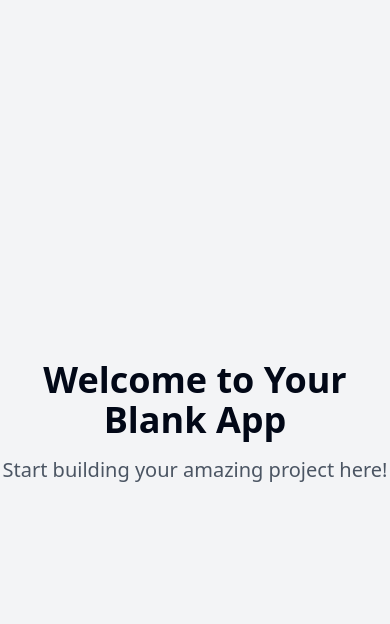
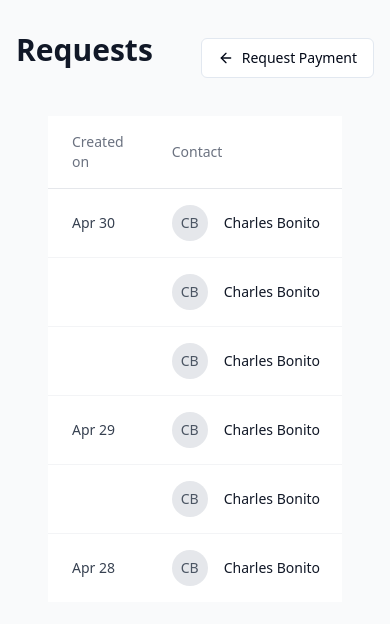
Before and after one commit to AmarKumarShaw/date-reveal-table-react, a React (Vite) app: page / in a window 390 px wide. Shown: the top 624 px of the page. Built offline with nearby package versions, Linux system fonts and the light colour scheme.

Commit message:
feat: Implement date reveal table
Implement a table component that reveals repeated dates on hover, as described in the prompt. Ensure responsiveness for different screen sizes.

```diff
--- /dev/null
+++ b/src/components/ContactAvatar.tsx
@@ -0,0 +1,21 @@
+
+import React from 'react';
+import { cn } from '@/lib/utils';
+
+interface ContactAvatarProps {
+  initials: string;
+  className?: string;
+}
+
+const ContactAvatar: React.FC<ContactAvatarProps> = ({ initials, className }) => {
+  return (
+    <div className={cn(
+      'flex items-center justify-center w-9 h-9 rounded-full bg-gray-200 text-gray-600 text-sm',
+      className
+    )}>
+      {initials}
+    </div>
+  );
+};
+
+export default ContactAvatar;
--- /dev/null
+++ b/src/components/PaymentRequests.tsx
@@ -0,0 +1,74 @@
+
+import React from 'react';
+import { Button } from "@/components/ui/button";
+import { ArrowLeft } from "lucide-react";
+import PaymentRequestsTable from "./PaymentRequestsTable";
+import { PaymentRequest } from '@/types/payment';
+
+const PaymentRequests: React.FC = () => {
+  // Mock data for the table
+  const mockRequests: PaymentRequest[] = [
+    {
+      id: '1',
+      createdOn: new Date('2023-04-30'),
+      contact: { initials: 'CB', name: 'Charles Bonito' },
+      amount: 10000.00,
+      status: 'Active',
+      account: 'Ops / Payroll'
+    },
+    {
+      id: '2',
+      createdOn: new Date('2023-04-30'),
+      contact: { initials: 'CB', name: 'Charles Bonito' },
+      amount: 10000.00,
+      status: 'Processing',
+      account: 'Ops / Payroll'
+    },
+    {
+      id: '3',
+      createdOn: new Date('2023-04-30'),
+      contact: { initials: 'CB', name: 'Charles Bonito' },
+      amount: 10000.00,
+      status: 'Paid',
+      account: 'Ops / Payroll'
+    },
+    {
+      id: '4',
+      createdOn: new Date('2023-04-29'),
+      contact: { initials: 'CB', name: 'Charles Bonito' },
+      amount: 10000.00,
+      status: 'Overdue',
+      account: 'Ops / Payroll'
+    },
+    {
+      id: '5',
+      createdOn: new Date('2023-04-29'),
+      contact: { initials: 'CB', name: 'Charles Bonito' },
+      amount: 10000.00,
+      status: 'Expired',
+      account: 'Ops / Payroll'
+    },
+    {
+      id: '6',
+      createdOn: new Date('2023-04-28'),
+      contact: { initials: 'CB', name: 'Charles Bonito' },
+      amount: 10000.00,
+      status: 'Canceled',
+      account: 'Ops / Payroll'
+    }
+  ];
+
+  return (
+    <div className="container mx-auto px-4 sm:px-6 lg:px-8 py-8 max-w-full">
+      <div className="flex flex-wrap items-center justify-between mb-8">
+        <h1 className="text-3xl font-bold text-gray-900 mb-4 md:mb-0">Requests</h1>
+        <Button variant="outline" className="flex items-center gap-2">
+          <ArrowLeft className="h-4 w-4" /> Request Payment
+        </Button>
+      </div>
+      <PaymentRequestsTable requests={mockRequests} />
+    </div>
+  );
+};
+
+export default PaymentRequests;
--- /dev/null
+++ b/src/components/PaymentRequestsTable.tsx
@@ -0,0 +1,115 @@
+
+import React, { useState } from 'react';
+import { PaymentRequest } from '@/types/payment';
+import StatusBadge from './StatusBadge';
+import ContactAvatar from './ContactAvatar';
+import { formatCurrency } from '@/utils/formatters';
+
+interface PaymentRequestsTableProps {
+  requests: PaymentRequest[];
+}
+
+const PaymentRequestsTable: React.FC<PaymentRequestsTableProps> = ({ requests }) => {
+  const [hoveredRowId, setHoveredRowId] = useState<string | null>(null);
+
+  const formatDate = (date: Date): string => {
+    return new Intl.DateTimeFormat('en-US', {
+      month: 'short',
+      day: 'numeric'
+    }).format(date);
+  };
+
+  const shouldShowDate = (currentDate: Date, index: number): boolean => {
+    // Show date if it's the first row
+    if (index === 0) return true;
+
+    // Show date if current date is different from previous date
+    const prevDate = requests[index - 1].createdOn;
+
+    const currentDateString = currentDate.toDateString();
+    const prevDateString = prevDate.toDateString();
+
+    return currentDateString !== prevDateString;
+  };
+
+  return (
+    <div className="w-full overflow-x-auto">
+      <div className="container mx-auto max-w-full">
+        <div className="flex flex-col">
+          <div className="min-w-full">
+            <div className="overflow-hidden">
+              <table className="min-w-full divide-y divide-gray-200">
+                <thead className="bg-white">
+                  <tr>
+                    <th scope="col" className="px-6 py-4 text-left text-sm font-medium text-gray-500">
+                      Created on
+                    </th>
+                    <th scope="col" className="px-6 py-4 text-left text-sm font-medium text-gray-500">
+                      Contact
+                    </th>
+                    <th scope="col" className="px-6 py-4 text-right text-sm font-medium text-gray-500">
+                      Amount
+                    </th>
+                    <th scope="col" className="px-6 py-4 text-center text-sm font-medium text-gray-500">
+                      Status
+                    </th>
+                    <th scope="col" className="px-6 py-4 text-left text-sm font-medium text-gray-500">
+                      Account
+                    </th>
+                  </tr>
+                </thead>
+                <tbody className="bg-white divide-y divide-gray-100">
+                  {requests.map((request, index) => {
+                    const isDateVisible = shouldShowDate(request.createdOn, index) ||
+                                        hoveredRowId === request.id;
+
+                    return (
+                      <tr
+                        key={request.id}
+                        onMouseEnter={() => setHoveredRowId(request.id)}
+                        onMouseLeave={() => setHoveredRowId(null)}
+                        className="hover:bg-gray-50"
+                      >
+                        <td className="px-6 py-4 whitespace-nowrap">
+                          {isDateVisible && (
+                            <div className="text-sm text-gray-700">
+                              {formatDate(request.createdOn)}
+                            </div>
+                          )}
+                          {!isDateVisible && (
+                            <div className="h-5"></div> // Empty div to maintain row height
+                          )}
+                        </td>
+                        <td className="px-6 py-4 whitespace-nowrap">
+                          <div className="flex items-center">
+                            <ContactAvatar initials={request.contact.initials} />
+                            <div className="ml-4">
+                              <div className="text-sm font-medium text-gray-900">
+                                {request.contact.name}
+                              </div>
+                            </div>
+                          </div>
+                        </td>
+                        <td className="px-6 py-4 whitespace-nowrap text-right text-sm text-gray-900">
+                          {formatCurrency(request.amount)}
+                        </td>
+                        <td className="px-6 py-4 whitespace-nowrap text-center">
+                          <StatusBadge status={request.status} />
+                        </td>
+                        <td className="px-6 py-4 whitespace-nowrap text-sm text-gray-900">
+                          {request.account}
+                        </td>
+                      </tr>
+                    );
+                  })}
+                </tbody>
+              </table>
+            </div>
+          </div>
+        </div>
+      </div>
+    </div>
+  );
+};
+
+export default PaymentRequestsTable;
--- /dev/null
+++ b/src/components/StatusBadge.tsx
@@ -0,0 +1,35 @@
+
+import React from 'react';
+import { cn } from '@/lib/utils';
+import { PaymentStatus } from '@/types/payment';
+
+interface StatusBadgeProps {
+  status: PaymentStatus;
+  className?: string;
+}
+
+const StatusBadge: React.FC<StatusBadgeProps> = ({ status, className }) => {
+  const statusMap: Record<PaymentStatus, { bg: string; text: string }> = {
+    'Active': { bg: 'bg-status-active', text: 'text-statusText-active' },
+    'Processing': { bg: 'bg-status-processing', text: 'text-statusText-processing' },
+    'Paid': { bg: 'bg-status-paid', text: 'text-statusText-paid' },
+    'Overdue': { bg: 'bg-status-overdue', text: 'text-statusText-overdue' },
+    'Expired': { bg: 'bg-status-expired', text: 'text-statusText-expired' },
+    'Canceled': { bg: 'bg-status-canceled', text: 'text-statusText-canceled' },
+  };
+
+  const { bg, text } = statusMap[status];
+
+  return (
+    <span className={cn(
+      'inline-block rounded-md px-3 py-1 text-sm font-medium',
+      bg,
+      text,
+      className
+    )}>
+      {status}
+    </span>
+  );
+};
+
+export default StatusBadge;
--- a/src/pages/Index.tsx
+++ b/src/pages/Index.tsx
@@ -1,12 +1,10 @@
-// Update this page (the content is just a fallback if you fail to update the page)
+
+import PaymentRequests from '@/components/PaymentRequests';
 
 const Index = () => {
   return (
-    <div className="min-h-screen flex items-center justify-center bg-gray-100">
-      <div className="text-center">
-        <h1 className="text-4xl font-bold mb-4">Welcome to Your Blank App</h1>
-        <p className="text-xl text-gray-600">Start building your amazing project here!</p>
-      </div>
+    <div className="min-h-screen bg-gray-50">
+      <PaymentRequests />
     </div>
   );
 };
--- /dev/null
+++ b/src/types/payment.ts
@@ -0,0 +1,14 @@
+
+export type PaymentStatus = 'Active' | 'Processing' | 'Paid' | 'Overdue' | 'Expired' | 'Canceled';
+
+export interface PaymentRequest {
+  id: string;
+  createdOn: Date;
+  contact: {
+    initials: string;
+    name: string;
+  };
+  amount: number;
+  status: PaymentStatus;
+  account: string;
+}
--- /dev/null
+++ b/src/utils/formatters.ts
@@ -0,0 +1,8 @@
+
+export const formatCurrency = (amount: number): string => {
+  return new Intl.NumberFormat('en-US', {
+    style: 'currency',
+    currency: 'USD',
+    minimumFractionDigits: 2
+  }).format(amount);
+};
--- a/tailwind.config.ts
+++ b/tailwind.config.ts
@@ -1,3 +1,4 @@
+
 import type { Config } from "tailwindcss";
 
 export default {
@@ -61,6 +62,22 @@ export default {
 					'accent-foreground': 'hsl(var(--sidebar-accent-foreground))',
 					border: 'hsl(var(--sidebar-border))',
 					ring: 'hsl(var(--sidebar-ring))'
+				},
+				status: {
+					active: '#e4e7eb',
+					processing: '#e9eaf6',
+					paid: '#e9eaf6',
+					overdue: '#fdf1e7',
+					expired: '#fbe6ea',
+					canceled: '#fbe6ea',
+				},
+				statusText: {
+					active: '#4a5568',
+					processing: '#5a67d8',
+					paid: '#5a67d8',
+					overdue: '#ed8936',
+					expired: '#e53e3e',
+					canceled: '#e53e3e',
 				}
 			},
 			borderRadius: {
```
Also changed, not shown: 1 other file (tests, documents, lock files or other folders).
